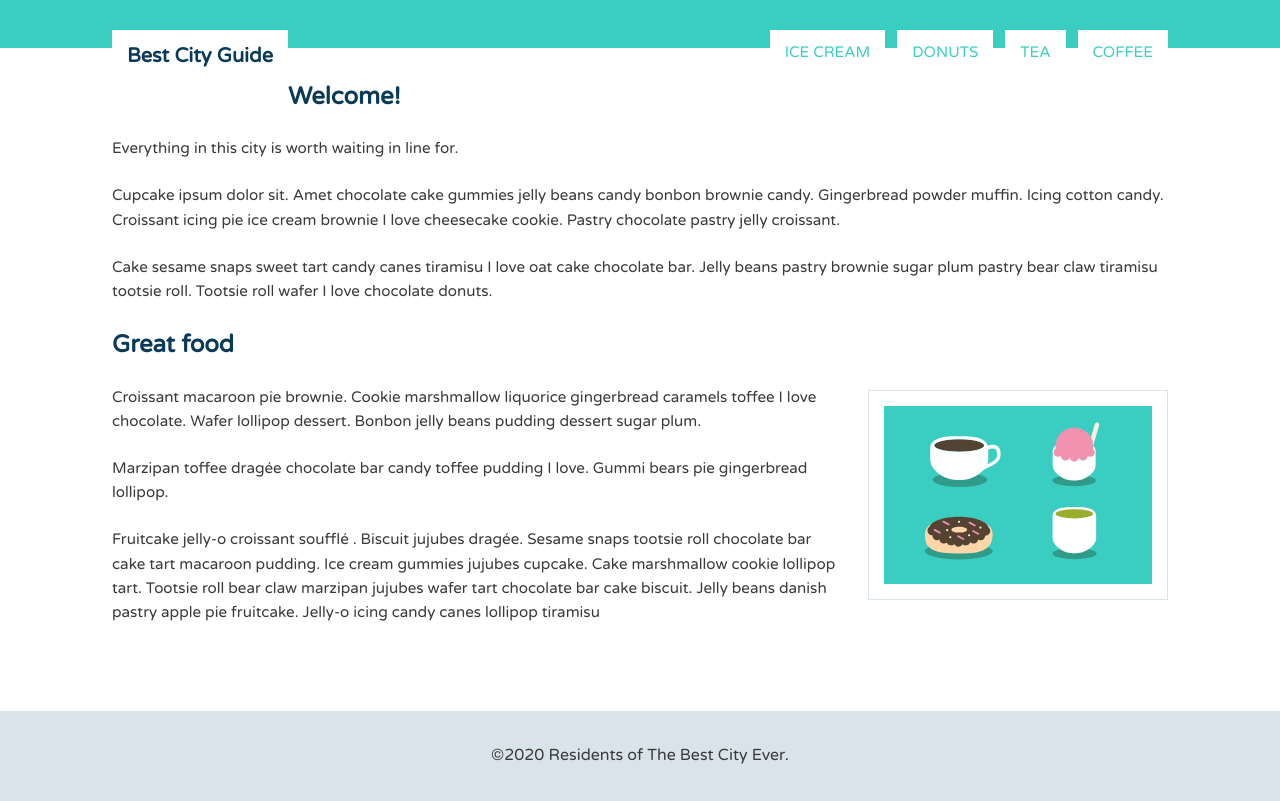
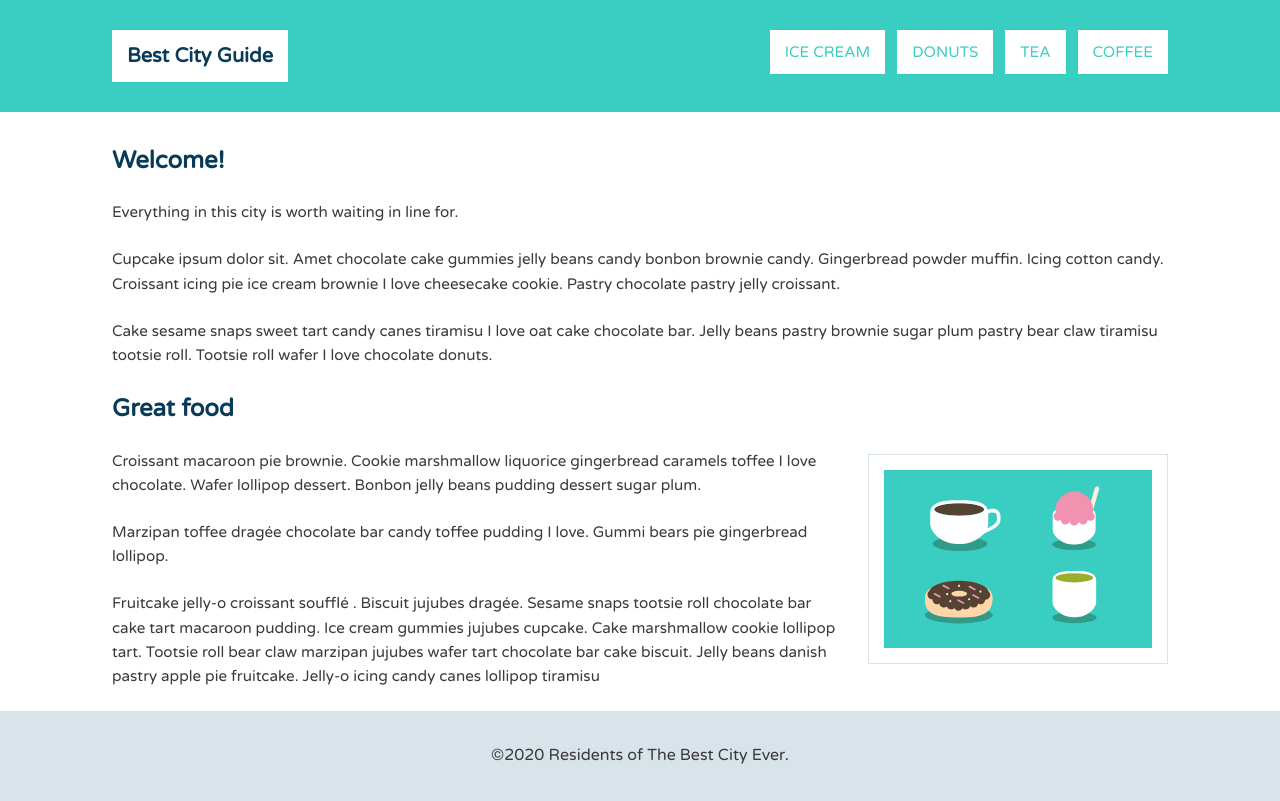
Before and after one commit to Gamygams1234/best-city-css-format, a plain HTML site: page index.html in a window 1280 px wide. Drawn offline with Linux system fonts and the light colour scheme.

Commit message:
Using A clear fix for the main nav

```diff
--- a/css/style.css
+++ b/css/style.css
@@ -126,4 +126,12 @@ a {
     padding: 15px;
     border: solid 1px #d9e4ea;
   }
+  /* adding a clearfix so the content does not collapse */
+  .clearfix::after {
+    /* creates empty virtual element */
+    content: " ";
+    display: table;
+    /* clears any collapsed space on both sides of the contatiner */
+    clear: both;
+  }
 }
--- a/index.html
+++ b/index.html
@@ -9,7 +9,7 @@
   </head>
   <body>
     <div class="wrap">
-      <header class="main-header">
+      <header class="main-header clearfix">
         <div class="container">
           <h1 class="name"><a href="#">Best City Guide</a></h1>
           <ul class="main-nav">
```
